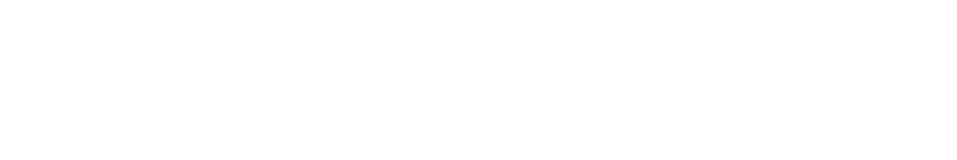
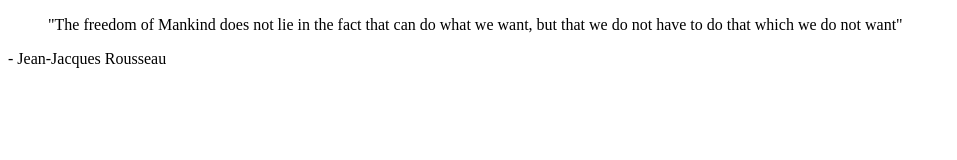
Before and after one commit to josejosehun/simple-quote-page-CG, a plain HTML site: page index.html in a window 1280 px wide. Shown: the whole page, without its empty margins (0-957 px from the left). Drawn offline with Linux system fonts and the light colour scheme.

Commit message:
completed html file

```diff
--- a/index.html
+++ b/index.html
@@ -7,6 +7,9 @@
     <link rel="stylesheet" type="text/css" href="main.css">
   </head>
   <body>
-
+    <div class="container">
+      <blockquote>"The freedom of Mankind does not lie in the fact that can do what we want, but that we do not have to do that which we do not want"</blockquote>
+      <p>- Jean-Jacques Rousseau</p>
+    </div>
   </body>
 </html>
```
Lines whose indentation alone changed are shown as unchanged.
